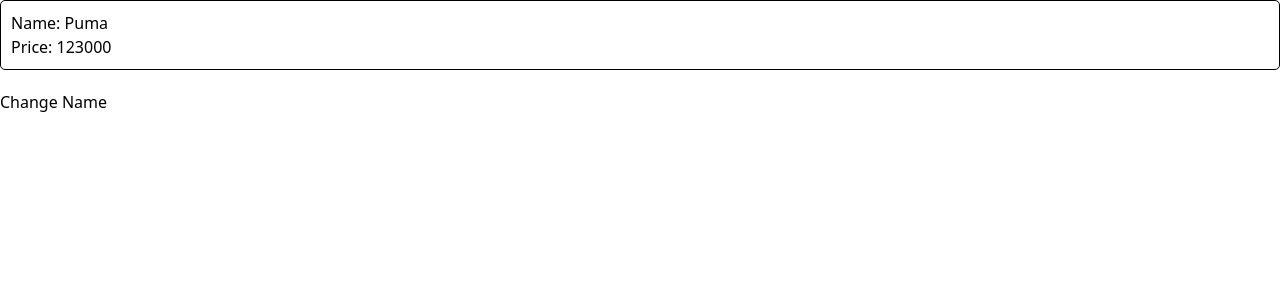
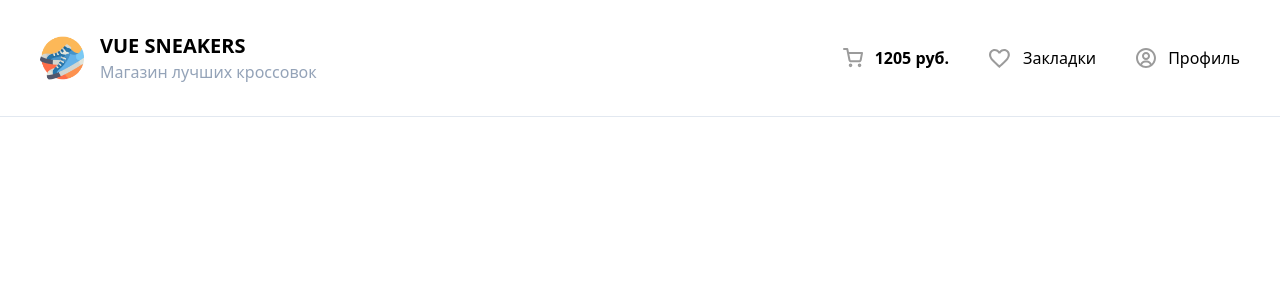
Before and after one commit to SnoopyABC/sneakers-project, a Vue app: page / in a window 1280 px wide. Shown: the top 300 px of the page. Built offline with nearby package versions, Linux system fonts and the light colour scheme.

Commit message:
Header layout added

```diff
--- a/src/App.vue
+++ b/src/App.vue
@@ -1,22 +1,11 @@
 <!-- eslint-disable no-debugger -->
 <script setup>
-import MyHello from '@/components/MyHello.vue'
-import { ref } from 'vue'
-
-const puma = ref({
-  name: "Puma",
-  price: 123000
-});
+  import Header from "@/components/Header.vue";
 
 </script>
 
 <template>
-  <header>
-    <div class="wrapper">
-      <MyHello :name="puma.name" :price="puma.price"></MyHello>
-    </div>
-    <button @click="changeName">Change Name</button>
-  </header>
+  <Header />
 </template>
 
 <style scoped>
--- /dev/null
+++ b/src/components/Header.vue
@@ -0,0 +1,26 @@
+<template>
+  <header class="flex justify-between border-b border-slate-200 px-10 py-8">
+    <div class="flex items-center gap-4">
+      <img src="/logo.png" alt="Logo" class="w-11" />
+      <div>
+        <h2 class="font-bold text-xl uppercase">Vue Sneakers</h2>
+        <p class="text-slate-400">Магазин лучших кроссовок</p>
+      </div>
+    </div>
+
+    <ul class="flex items-center gap-10">
+      <li class="flex items-center gap-3 cursor-pointer">
+        <img src="/cart.svg" alt="Cart" />
+        <b>1205 руб.</b>
+      </li>
+      <li class="flex items-center gap-3 cursor-pointer">
+        <img src="/heart.svg" alt="Favorite" />
+        <span>Закладки</span>
+      </li>
+      <li class="flex items-center gap-3 cursor-pointer">
+        <img src="/profile.svg" alt="Favorite" />
+        <span>Профиль</span>
+      </li>
+    </ul>
+  </header>
+</template>
--- a/src/components/HelloWorld.vue
+++ /dev/null
@@ -1,44 +0,0 @@
-< script setup>
-defineProps({
-  msg: {
-    type: String,
-    required: true,
-  },
-})
-</script>
-
-<template>
-  <div class="greetings">
-    <h1 class="green">{{ msg }}</h1>
-    <h3>
-      You’ve successfully created a project with
-      <a href="https://vite.dev/" target="_blank" rel="noopener">Vite</a> +
-      <a href="https://vuejs.org/" target="_blank" rel="noopener">Vue 3</a>.
-    </h3>
-  </div>
-</template>
-
-<style scoped>
-h1 {
-  font-weight: 500;
-  font-size: 2.6rem;
-  position: relative;
-  top: -10px;
-}
-
-h3 {
-  font-size: 1.2rem;
-}
-
-.greetings h1,
-.greetings h3 {
-  text-align: center;
-}
-
-@media (min-width: 1024px) {
-  .greetings h1,
-  .greetings h3 {
-    text-align: left;
-  }
-}
-</style>
--- a/src/components/MyHello.vue
+++ /dev/null
@@ -1,27 +0,0 @@
-<template>
-  <div class="sneakers-list-item mb-5">
-    <h3>Name: {{ name }}</h3>
-    <div>Price: {{ price }}</div>
-  </div>
-</template>
-
-<script setup>
-  defineProps({
-    name: {
-      type: String,
-      default: "None",
-    },
-    price: {
-      type: Number,
-      default: 0
-    }
-  })
-</script>
-
-<style scoped>
-  .sneakers-list-item{
-    border: 1px solid #000;
-    padding: 10px;
-    border-radius: 5px;
-  }
-</style>
```
